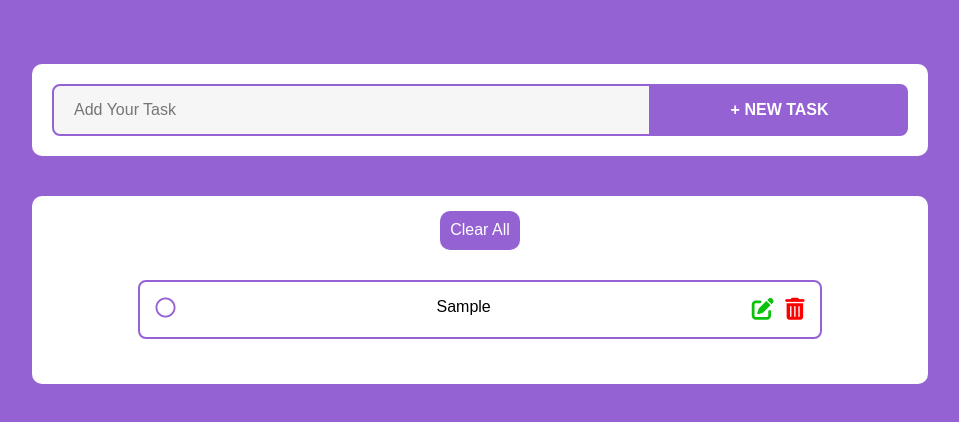
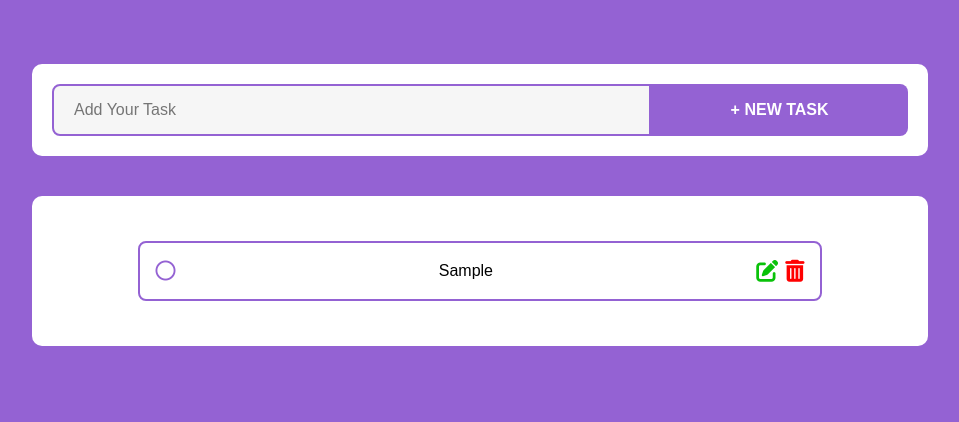
Before and after one commit to Mohamed-Dawood/To-Do-List, a plain HTML site: page index.html in a window 1280 px wide. Both pictures are taken after typing "Sample" into the empty fields and a click on the button "+ NEW TASK". Shown: the whole page, without its empty margins (160-1119 px from the left). Drawn offline with Linux system fonts and the light colour scheme; some packages are replaced by stand-ins of ours; a script that the page names is missing.

Commit message:
display clearAll when tasks bigger than one

```diff
--- a/css/main.css
+++ b/css/main.css
@@ -120,7 +120,7 @@ body {
 .tasks #clearAll {
   text-align: center;
   background-color: var(--main-color);
-  display: block;
+  display: none;
   margin: auto;
   color: white;
   padding: 10px;
@@ -142,6 +142,7 @@ body {
   margin: 10px 0;
   display: inherit;
   justify-content: space-between;
+  align-items: center;
   width: 80%;
   padding: 16px;
   border: 2px solid var(--main-color);
@@ -158,6 +159,12 @@ body {
 section {
   user-select: none;
   text-transform: capitalize;
+  text-align: center;
+  line-height: 1.5;
+  padding: 0 10px;
+}
+.buttons {
+  display: flex;
 }
 .fa-circle,
 .fa-circle-check {
--- a/js/main.js
+++ b/js/main.js
@@ -66,6 +66,13 @@ function displayList() {
   } else {
     tasks.style.display = "none";
   }
+
+  // display clear all button
+  if (listContainer.length > 1) {
+    clearAllBtn.style.display = "block";
+  } else {
+    clearAllBtn.style.display = "none";
+  }
 }
 
 function removeToDoList(index) {
@@ -100,7 +107,9 @@ function toggle(index) {
   localStorage.setItem("lists", JSON.stringify(listContainer));
   displayList();
 }
-
+if (listContainer.length > 1) {
+  clearAllBtn.style.display = "block";
+}
 clearAllBtn.addEventListener("click", function () {
   listContainer = [];
   localStorage.removeItem("lists");
```
